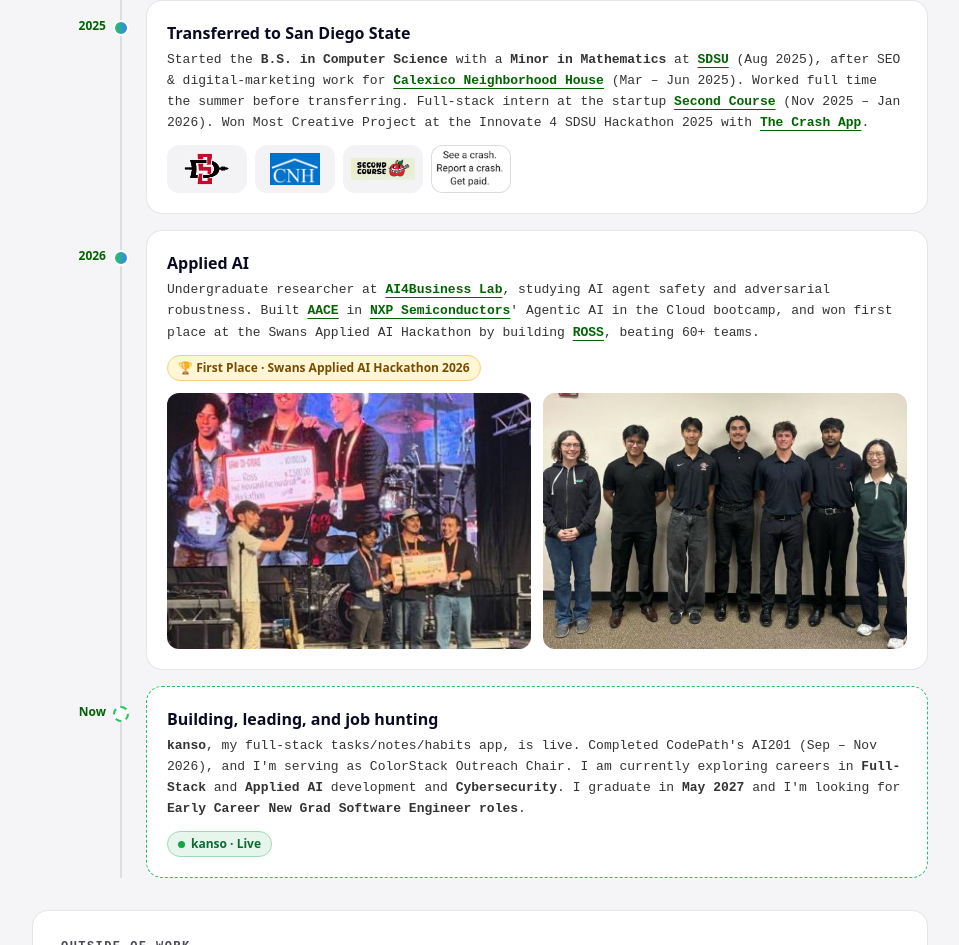
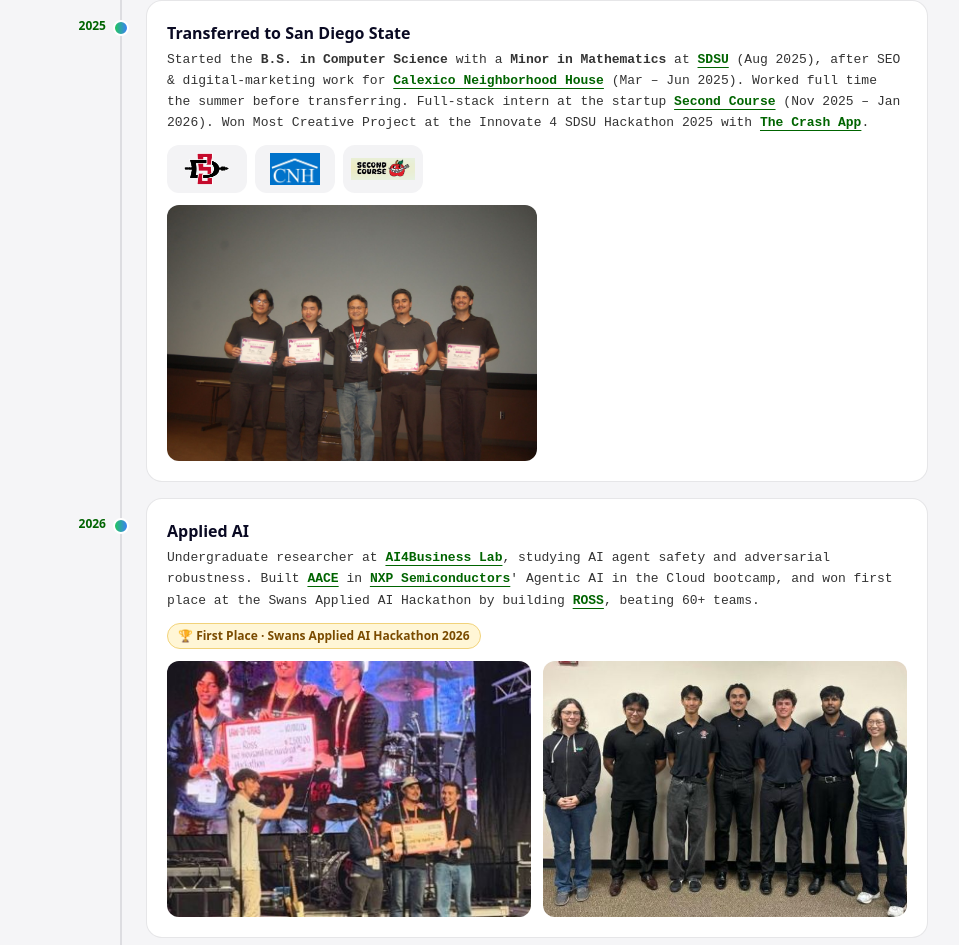
Before and after one commit to LuisFVillalon/LuisV-Portfolio, a Next.js app: page /about in a window 1280 px wide. Shown: the part 1089-2034 px from the top of the page, without its empty margins (160-1119 px from the left). Built offline with nearby package versions, Linux system fonts and the light colour scheme; no server answers.

Commit message:
feat(about): 2025 chapter shows the Innovate 4 SDSU award photo instead of the Crash App thumbnail

```diff
--- a/src/app/components/about/StoryTimeline.tsx
+++ b/src/app/components/about/StoryTimeline.tsx
@@ -118,11 +118,20 @@ function getMilestones(): Milestone[] {
                 </>
             ),
             extra: (
-                <div className="flex flex-wrap gap-2">
-                    <LogoBadge src="/about/San_Diego_State_Aztecs_logo.svg.png" alt="SDSU logo" />
-                    <LogoBadge src="/about/CNH_Logo.png" alt="Calexico Neighborhood House logo" />
-                    <LogoBadge src="/about/SecondCourse_Logo.png" alt="Second Course logo" />
-                    <ProjectThumb href={crashApp.github_repo} src={crashApp.image} alt="The Crash App" />
+                <div className="flex flex-col gap-3">
+                    <div className="flex flex-wrap gap-2">
+                        <LogoBadge src="/about/San_Diego_State_Aztecs_logo.svg.png" alt="SDSU logo" />
+                        <LogoBadge src="/about/CNH_Logo.png" alt="Calexico Neighborhood House logo" />
+                        <LogoBadge src="/about/SecondCourse_Logo.png" alt="Second Course logo" />
+                    </div>
+                    <Image
+                        src="/blog/blog_06/4.png"
+                        alt="Luis and teammates receiving awards at a hackathon"
+                        width={2048}
+                        height={1361}
+                        sizes="(min-width: 640px) 50vw, 100vw"
+                        className="h-64 w-full rounded-xl object-cover sm:w-1/2"
+                    />
                 </div>
             ),
         },
```
